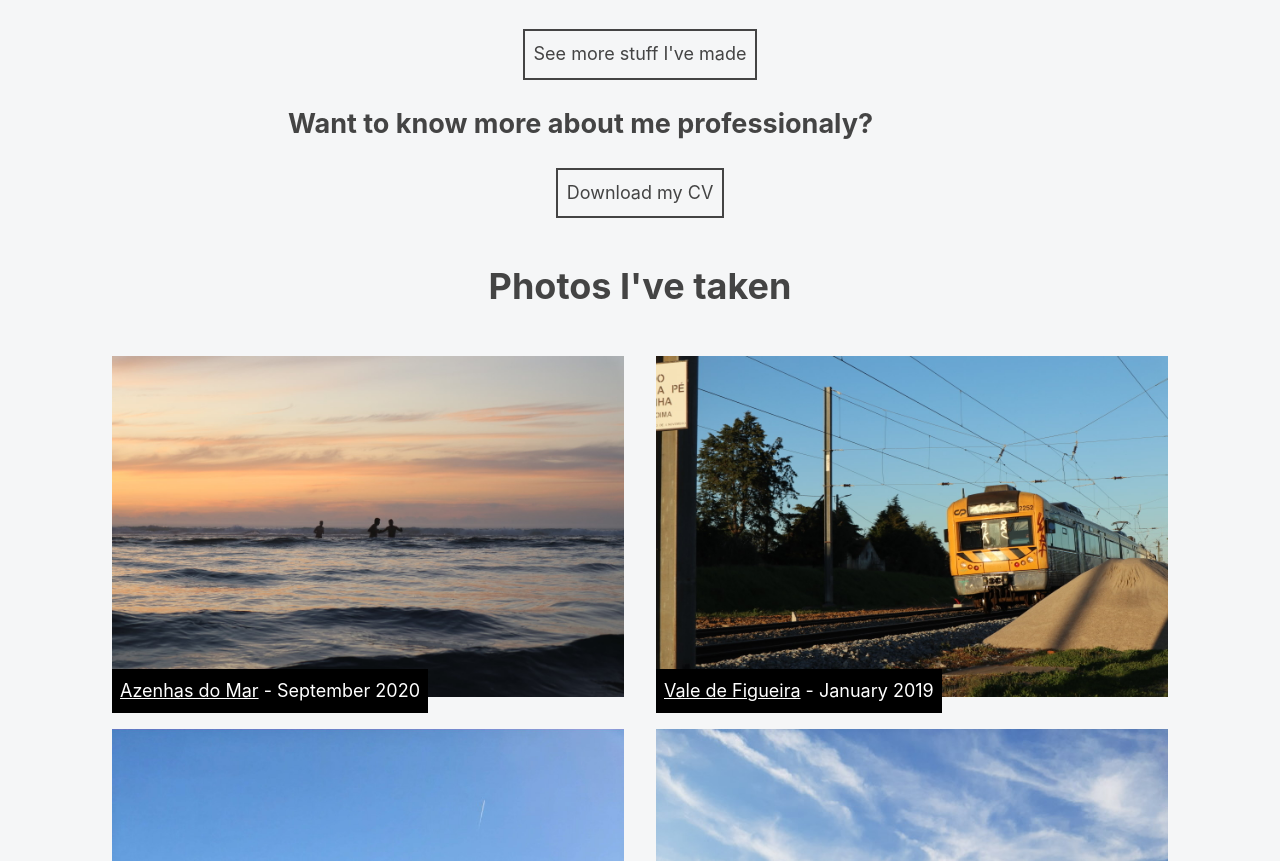
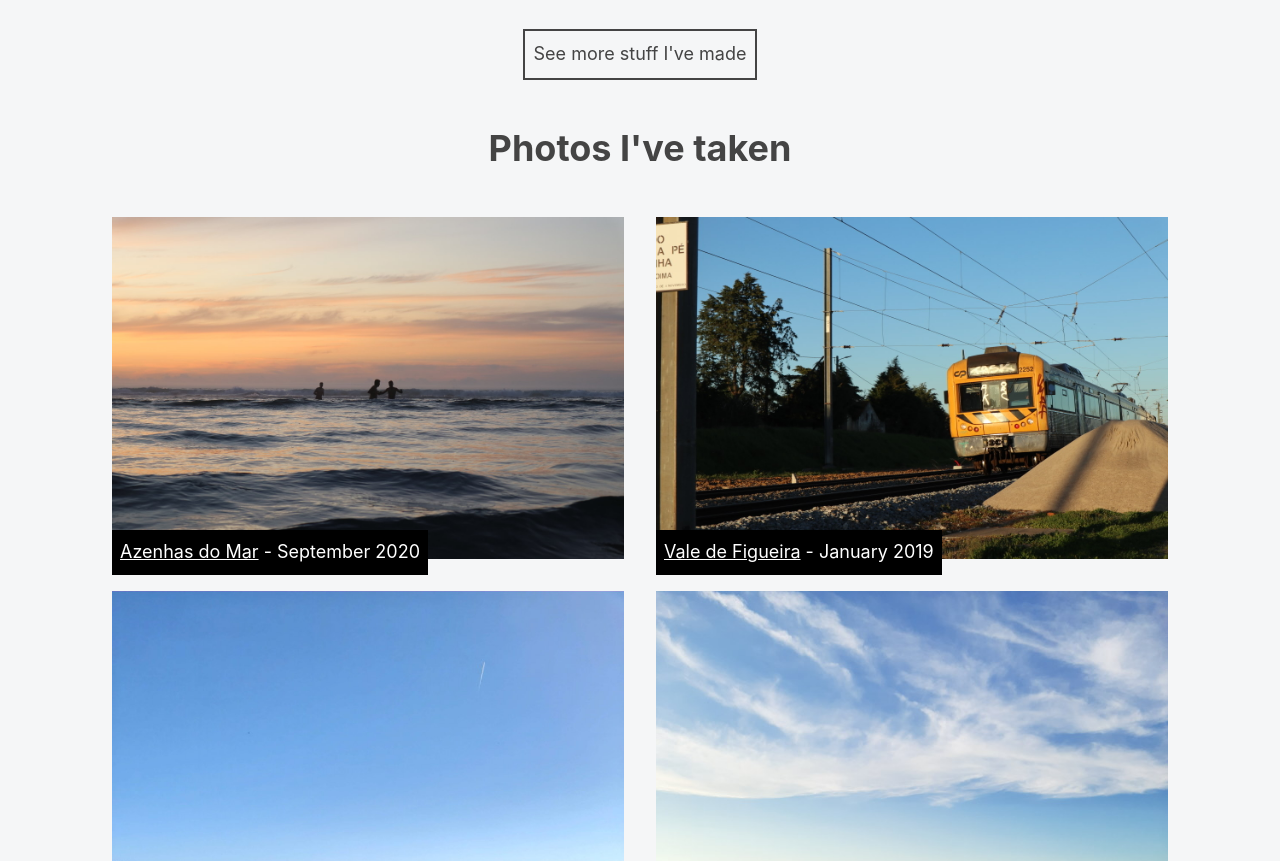
Before and after one commit to miguelfazenda/miguelfazenda.github.io, a plain HTML site: page index.html in a window 1280 px wide. Shown: the part 2294-3155 px from the top of the page. Drawn offline with Linux system fonts and the light colour scheme.

Commit message:
Update index.html

```diff
--- a/index.html
+++ b/index.html
@@ -170,10 +170,10 @@
 			FPGA
 		</div>-->
 
-		<h2>Want to know more about me professionaly?</h2>
+		<!--<h2>Want to know more about me professionaly?</h2>
 		<a class="btn" href="">
 			Download my CV
-		</a>
+		</a>-->
 
 
 		<!--<p>
```
